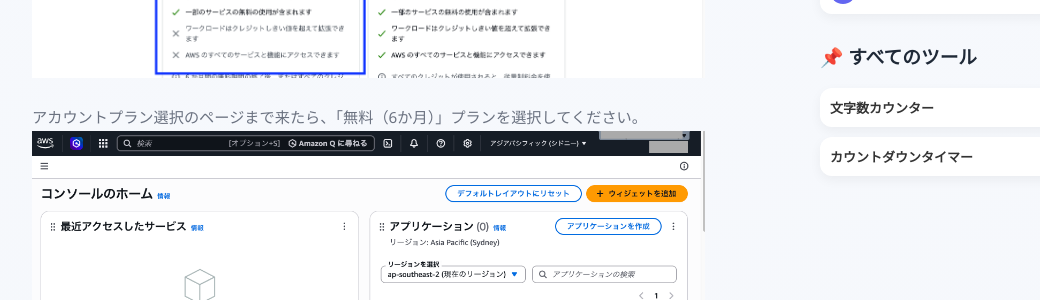
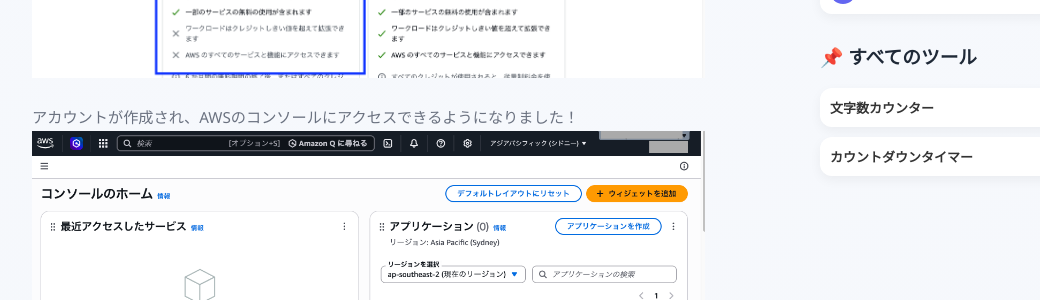
Before and after one commit to benritools/tools, a Jekyll site: the page built from _posts/2026-04-22-awsnew.md, in a window 1280 px wide and 900 px high, scrolled down 2116 px. Shown: the part 153-453 px from the top of the window, without its empty margins (74-1114 px from the left). Built offline with Jekyll 4.4.1, drawn with Linux system fonts in a browser that asks for light colours.

Commit message:
Add files via upload

```diff
--- a/_posts/2026-04-22-awsnew.md
+++ b/_posts/2026-04-22-awsnew.md
@@ -42,7 +42,7 @@
 
 
 
-アカウントプラン選択のページまで来たら、「無料（6か月）」プランを選択してください。
+アカウントが作成され、AWSのコンソールにアクセスできるようになりました！
 <a href="{{ site.baseurl }}/assets/images/awsnew5.png" target="_blank">
   <img src="{{ site.baseurl }}/assets/images/awsnew5.png" alt="プラン" style="max-width: 90%;">
 </a>
```
